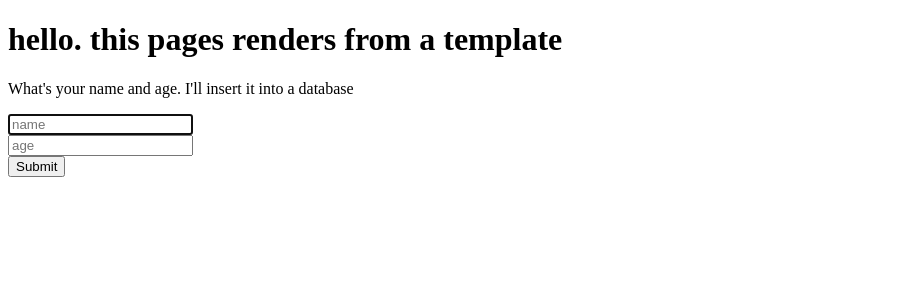
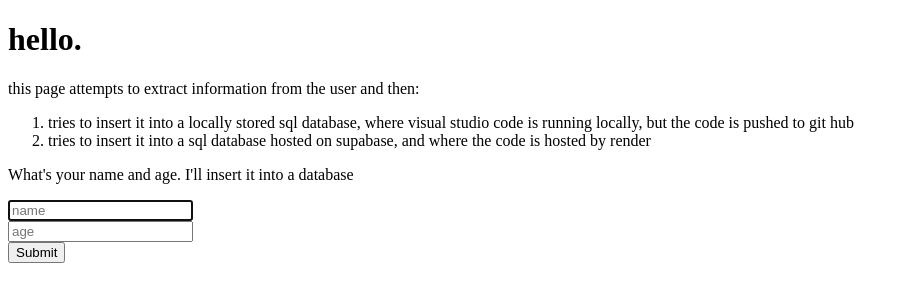
Before and after one commit to hoomanhorsey/doodoo, a Flask app: page / in a window 1280 px wide. Shown: the top 302 px of the page, without its empty margins (0-909 px from the left). Run offline with Flask 2, Linux system fonts and the light colour scheme.

Commit message:
More changes to app text

```diff
--- a/templates/index.html
+++ b/templates/index.html
@@ -10,10 +10,16 @@
 </head>
 
 <body>
-    <h1> hello. this pages renders from a template</h1>
+    <h1> hello.</h1>
+
+    <p>this page attempts to extract information from the user and then: </p>
+    <ol>
+        <li>tries to insert it into a locally stored sql database, where visual studio code is running locally, but the code is pushed to git hub</li>
+        <li>tries to insert it into a sql database hosted on supabase, and where the code is hosted by render</li>
+    </ol>
 
 
-    <form action="/login" method="post">
+    <form action="/details" method="post">
 
         <p>What's your name and age. I'll insert it into a database</p>
         <div>
```
